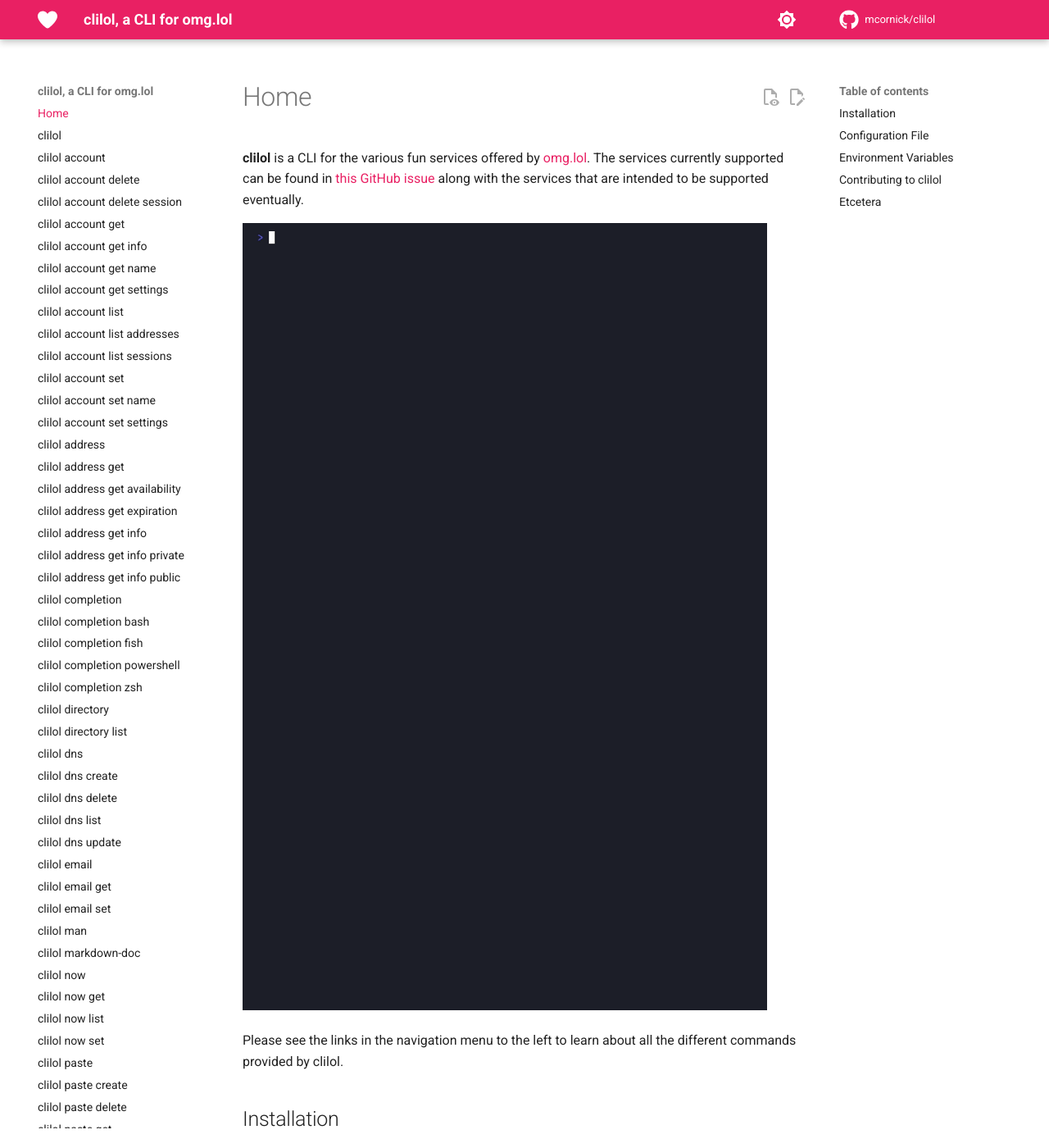
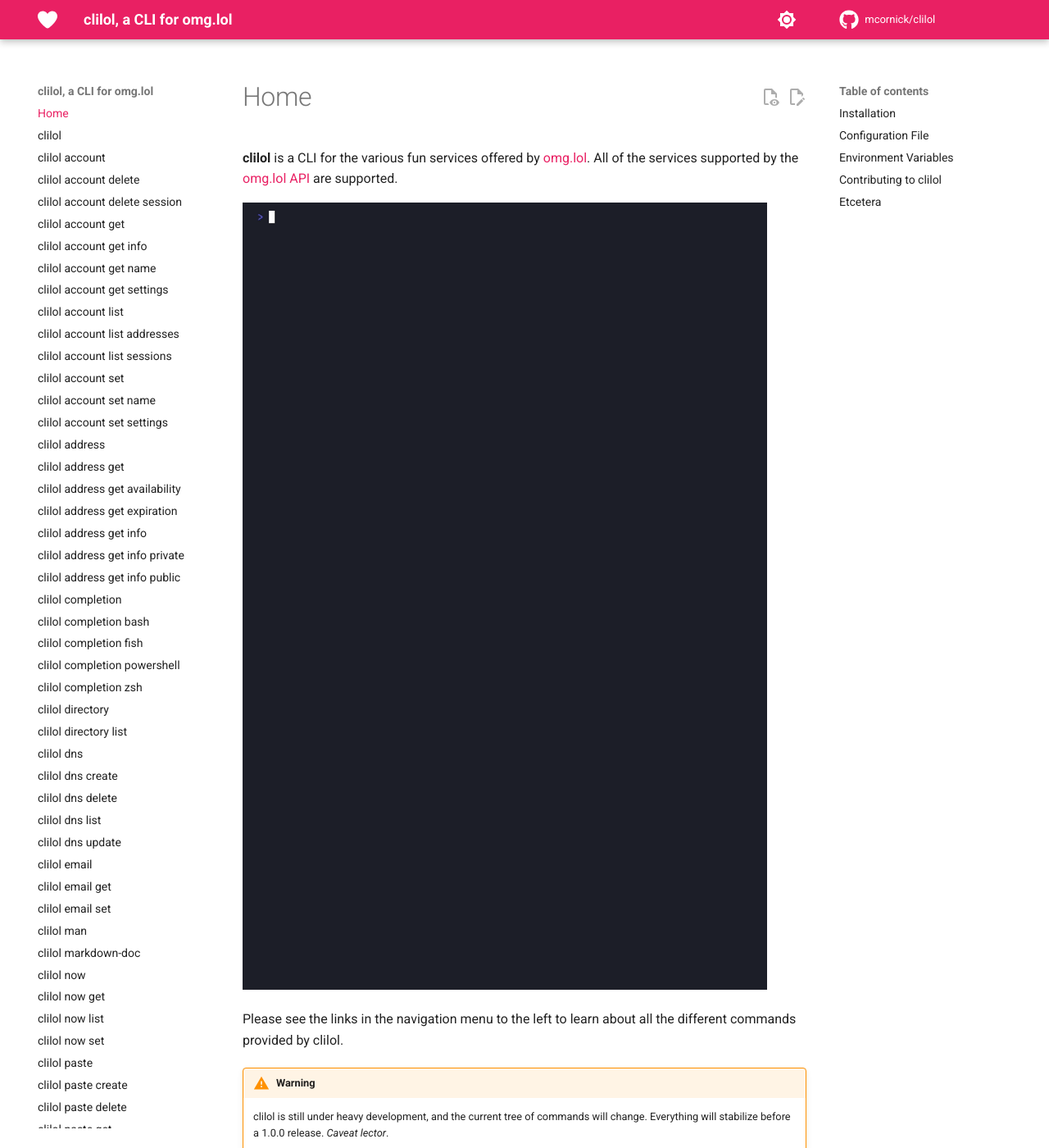
Before and after one commit to mcornick/clilol, an MkDocs documentation site: the page built from docs/index.md, in a window 1280 px wide and 1400 px high. Shown: the whole window at 82% size. Built offline with MkDocs 1.6.1 and Material for MkDocs 9.7.7, drawn with Linux system fonts in a browser that asks for light colours; comment, search, counter and statistics services are not loaded.

Commit message:
docs: note complete coverage but subject to change
Signed-off-by: Mark Cornick <mcornick@mcornick.com>

```diff
--- a/docs/index.md
+++ b/docs/index.md
@@ -1,11 +1,15 @@
 ---
 title: Home
 ---
-__clilol__ is a CLI for the various fun services offered by [omg.lol](https://omg.lol/). The services currently supported can be found in [this GitHub issue](https://github.com/mcornick/clilol/issues/6) along with the services that are intended to be supported eventually.
+__clilol__ is a CLI for the various fun services offered by [omg.lol](https://omg.lol/). All of the services supported by the [omg.lol API](https://api.omg.lol) are supported.
 
 ![Screenshot](clilol.gif "Screenshot")
 
 Please see the links in the navigation menu to the left to learn about all the different commands provided by clilol.
+
+!!! Warning
+
+    clilol is still under heavy development, and the current tree of commands will change. Everything will stabilize before a 1.0.0 release. _Caveat lector_.
 
 ## Installation
 
```
Also changed, not shown: README.md (+3 -3 lines).
